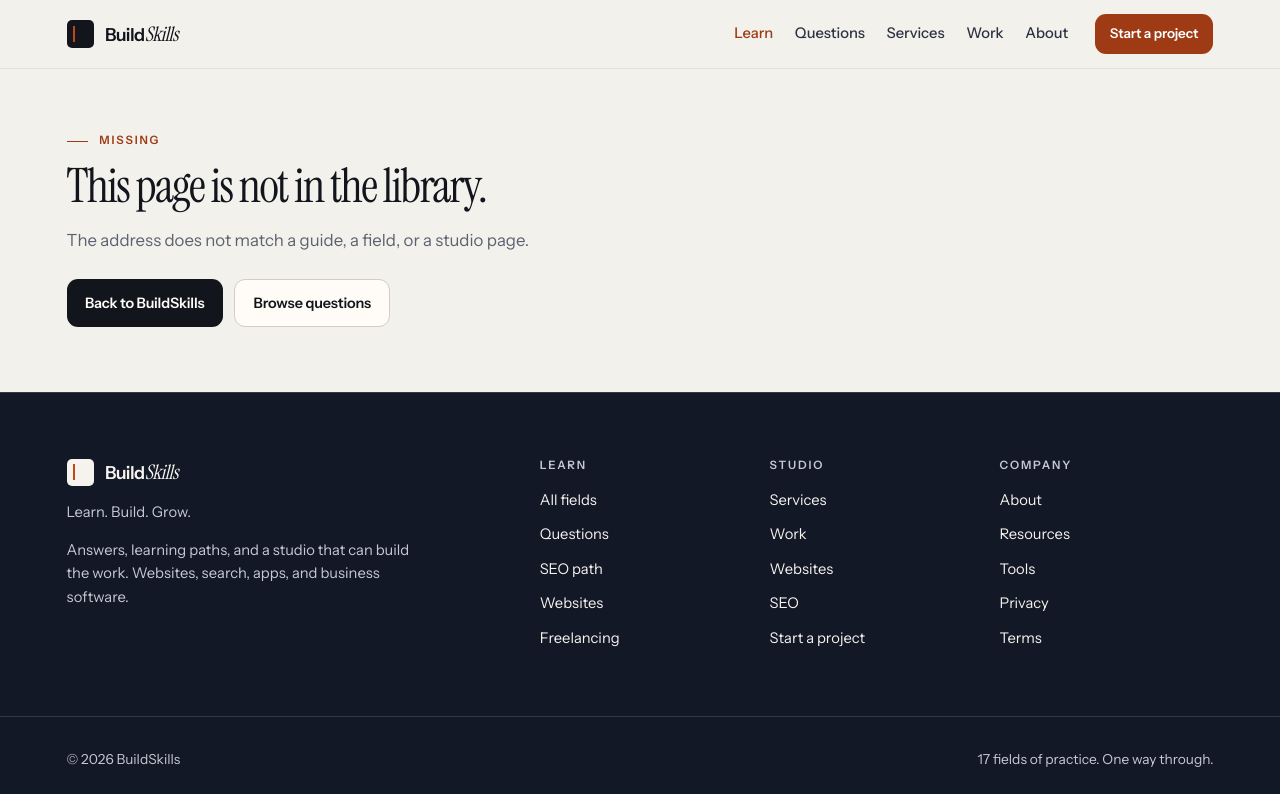
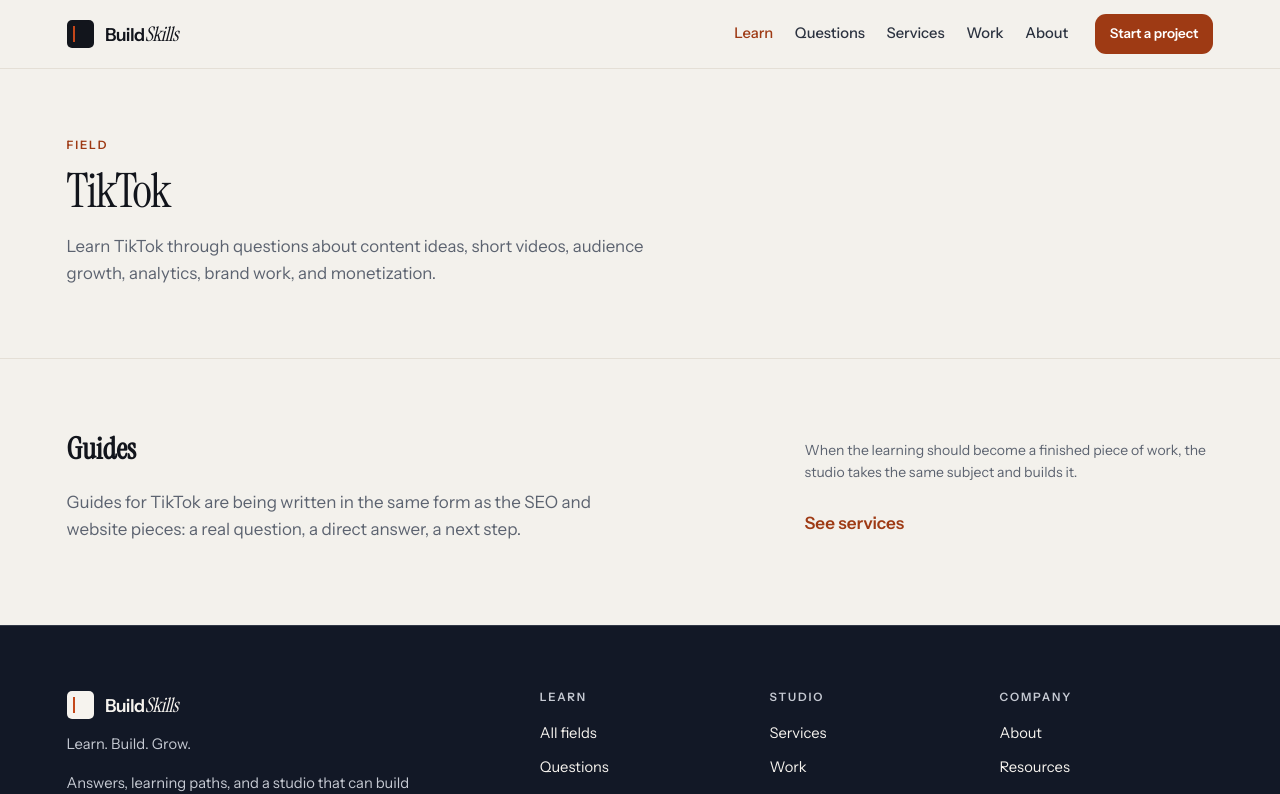
Before and after one commit to zainkhanpk742/buildskills, a Next.js app: page /learn/tiktok in a window 1280 px wide. Before the commit this address had no page. Shown: the top 794 px of the page. Built offline with nearby package versions, Linux system fonts and the light colour scheme.

Commit message:
Add TikTok learning area

```diff
--- /dev/null
+++ b/src/app/learn/tiktok/page.tsx
@@ -0,0 +1,14 @@
+import type { Metadata } from "next";
+import { AreaView } from "@/components/library";
+import { areaBySlug } from "@/data/site";
+
+const area = areaBySlug("tiktok")!;
+
+export const metadata: Metadata = {
+  title: area.title,
+  description: "Learn TikTok content, short-form video, audience growth and monetization.",
+};
+
+export default function Page() {
+  return <AreaView slug="tiktok" />;
+}
```
